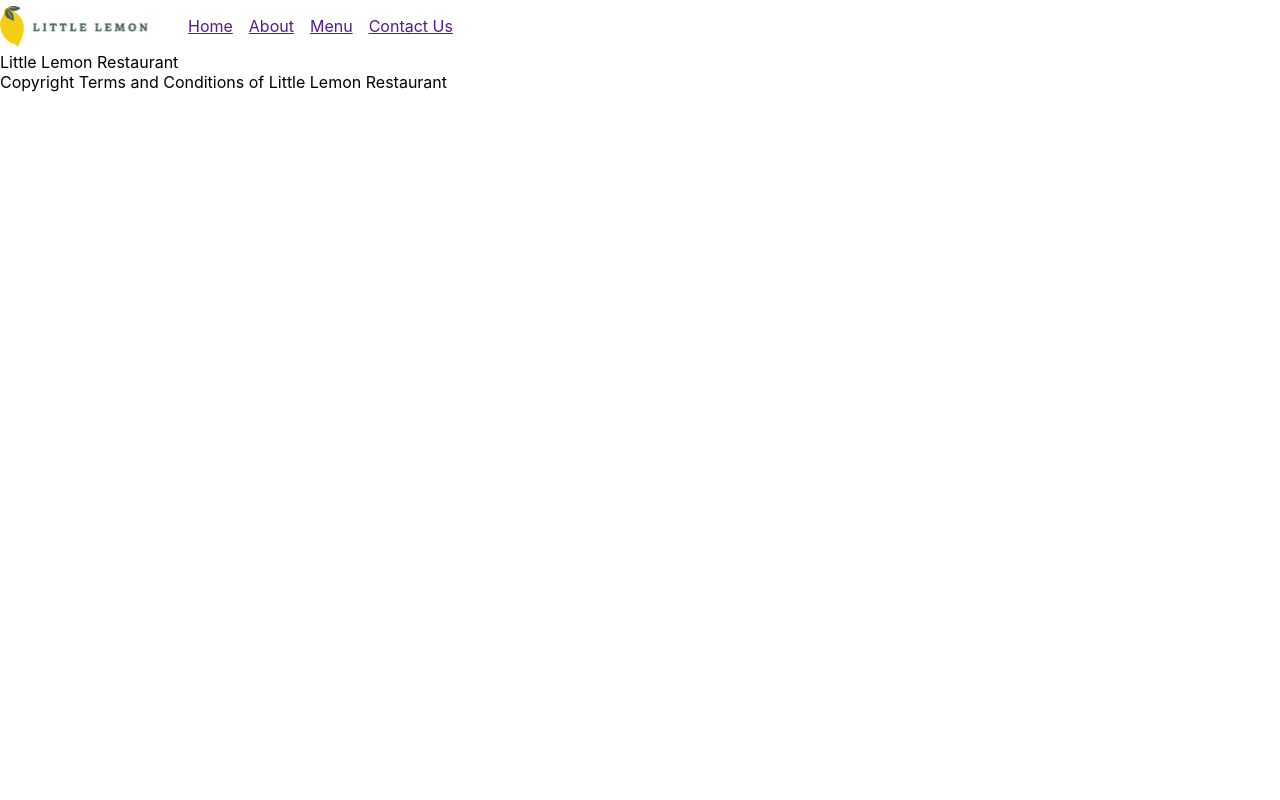
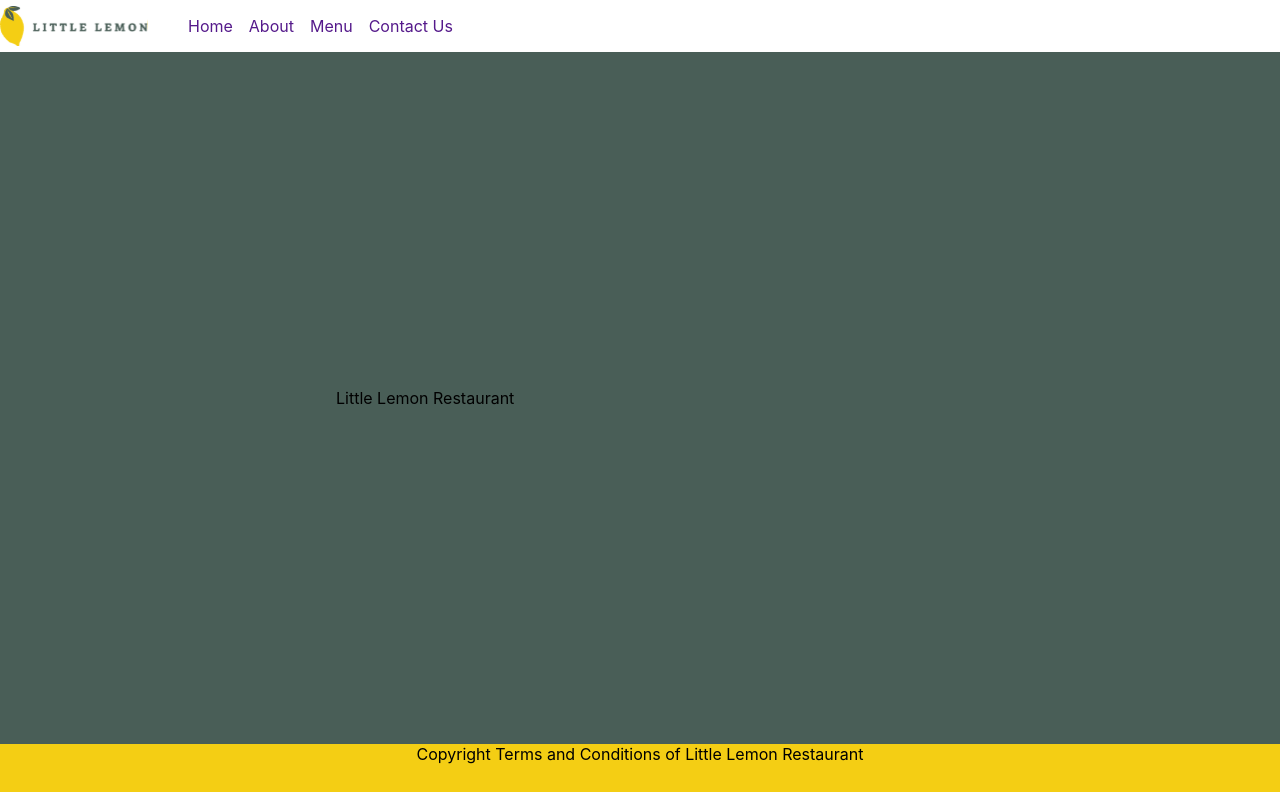
Before and after one commit to neetz5/myllapp, a React (Create React App) app: page / in a window 1280 px wide. Built offline with nearby package versions, Linux system fonts and the light colour scheme.

Commit message:
stylings

```diff
--- a/src/App.css
+++ b/src/App.css
@@ -36,3 +36,7 @@
     transform: rotate(360deg);
   }
 }
+
+.headerList {
+  text-decoration: "none";
+}
--- a/src/components/Footer.js
+++ b/src/components/Footer.js
@@ -1,6 +1,14 @@
 function Footer() {
   return (
-    <footer style={{ display: "flex", position: "flex-start" }}>
+    <footer
+      style={{
+        display: "flex",
+        backgroundColor: "#f4CE14",
+        height: "3em",
+        textAlign: "center",
+        justifyContent: "center",
+      }}
+    >
       Copyright Terms and Conditions of Little Lemon Restaurant
     </footer>
   );
--- a/src/components/Main.js
+++ b/src/components/Main.js
@@ -1,4 +1,8 @@
 function Main() {
-  return <main>Little Lemon Restaurant</main>;
+  return (
+    <main style={{ backgroundColor: "#495E57", padding: "42vh" }}>
+      Little Lemon Restaurant
+    </main>
+  );
 }
 export default Main;
--- /dev/null
+++ b/src/components/Nav.css
@@ -0,0 +1,3 @@
+.headerList {
+  text-decoration: "none";
+}
--- a/src/components/Nav.js
+++ b/src/components/Nav.js
@@ -3,16 +3,24 @@ function Nav() {
     <nav>
       <ul style={{ display: "flex", listStyleType: "none" }}>
         <li style={{ marginRight: "1em" }}>
-          <a href="">Home</a>{" "}
+          <a style={{ textDecoration: "none" }} href="">
+            Home
+          </a>{" "}
         </li>
         <li style={{ marginRight: "1em" }}>
-          <a href="">About</a>{" "}
+          <a style={{ textDecoration: "none" }} href="">
+            About
+          </a>{" "}
         </li>
         <li style={{ marginRight: "1em" }}>
-          <a href="">Menu</a>{" "}
+          <a style={{ textDecoration: "none" }} href="">
+            Menu
+          </a>{" "}
         </li>
         <li style={{ marginRight: "1em" }}>
-          <a href="">Contact Us</a>{" "}
+          <a style={{ textDecoration: "none" }} href="">
+            Contact Us
+          </a>{" "}
         </li>
       </ul>
     </nav>
```
